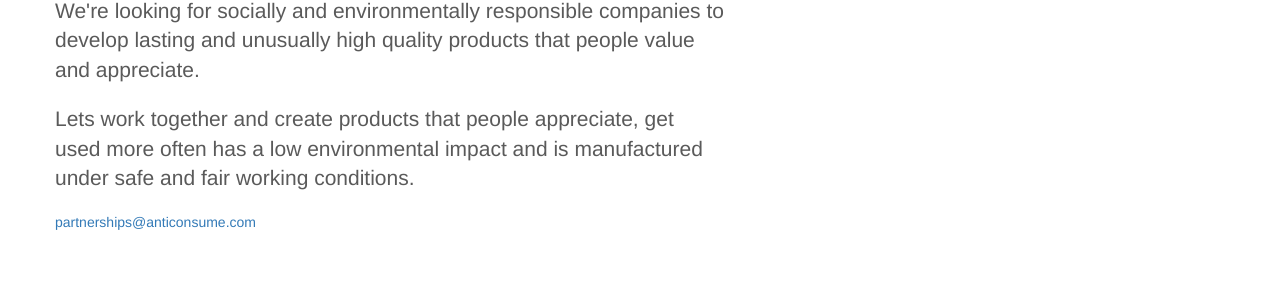
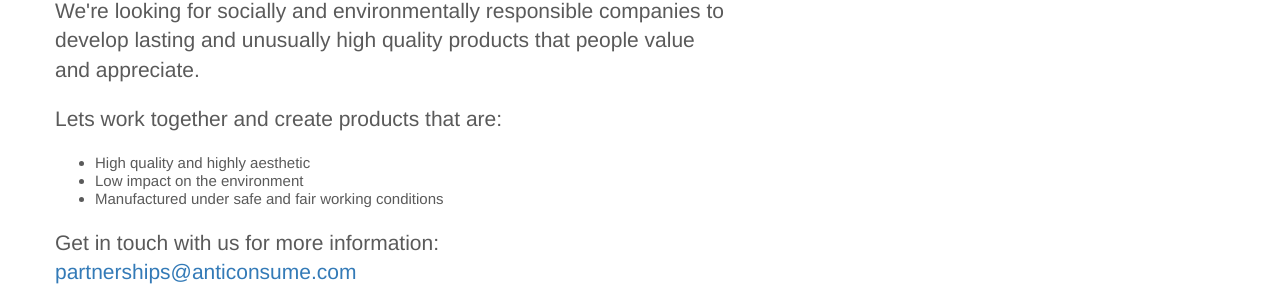
Before and after one commit to anticonsume/anticonsume.github.io, a plain HTML site: page index.html in a window 1280 px wide. Shown: the part 658-952 px from the top of the page. Drawn offline with nearby package versions, Linux system fonts and the light colour scheme.

Commit message:
copy change

```diff
--- a/carousel.css
+++ b/carousel.css
@@ -99,6 +99,16 @@ body {
   letter-spacing: -1px;
 }
 
+ul {
+  margin-bottom: 20px
+}
+
+li {
+  font-weight: 300;
+  line-height: 1.2;
+  font-size: 15px;
+}
+
 
 
 /* RESPONSIVE CSS
--- a/index.html
+++ b/index.html
@@ -49,9 +49,15 @@
             We're looking for socially and environmentally responsible companies to develop lasting and unusually high quality products that people value and appreciate.
           </p>
           <p class="lead">
-            Lets work together and create products that people appreciate, get used more often has a low environmental impact and is manufactured under safe and fair working conditions.
+            Lets work together and create products that are:
           </p>
-          <p>
+          <ul>
+            <li>High quality and highly aesthetic</li>
+            <li>Low impact on the environment</li>
+            <li>Manufactured under safe and fair working conditions</li>
+          </ul>
+          <p class="lead">
+            Get in touch with us for more information:
             <a href="mailto:partnerships@anticonsume.com">partnerships@anticonsume.com</a>
           </p>
         </div>
```
